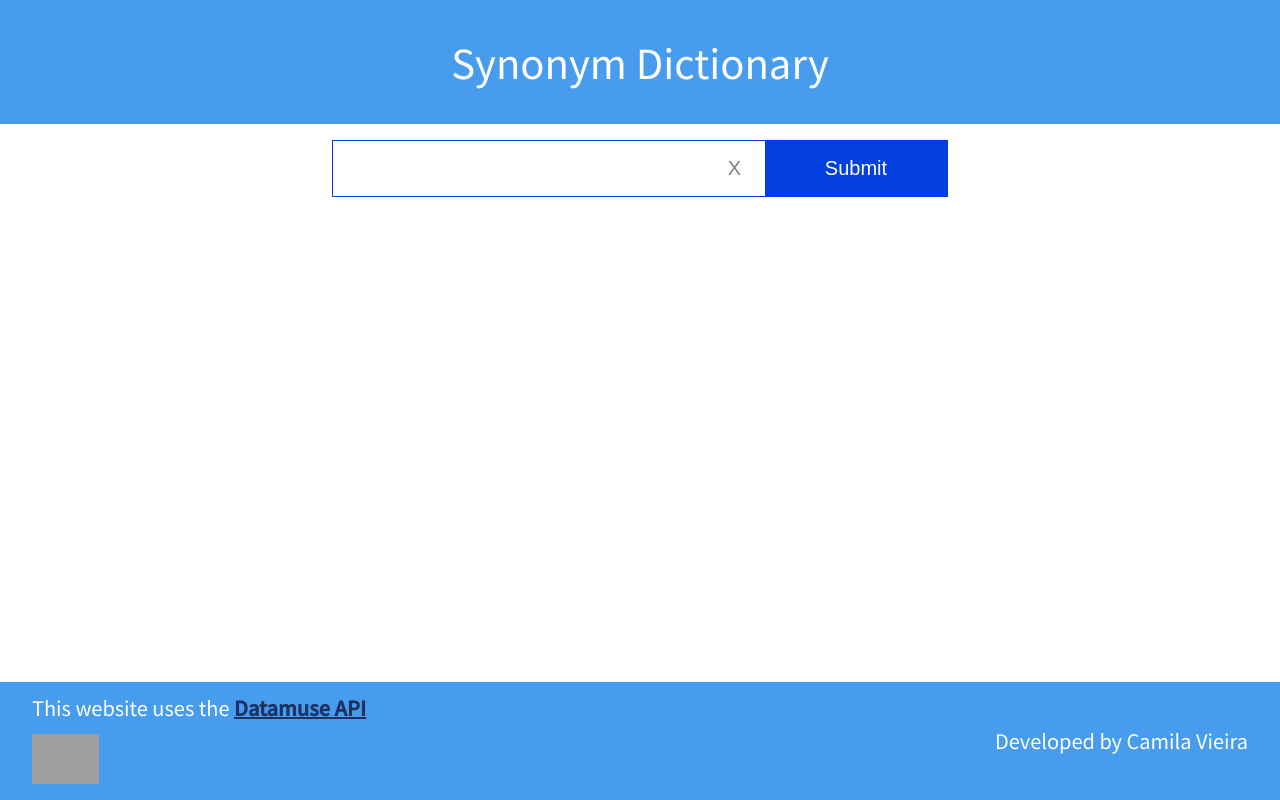
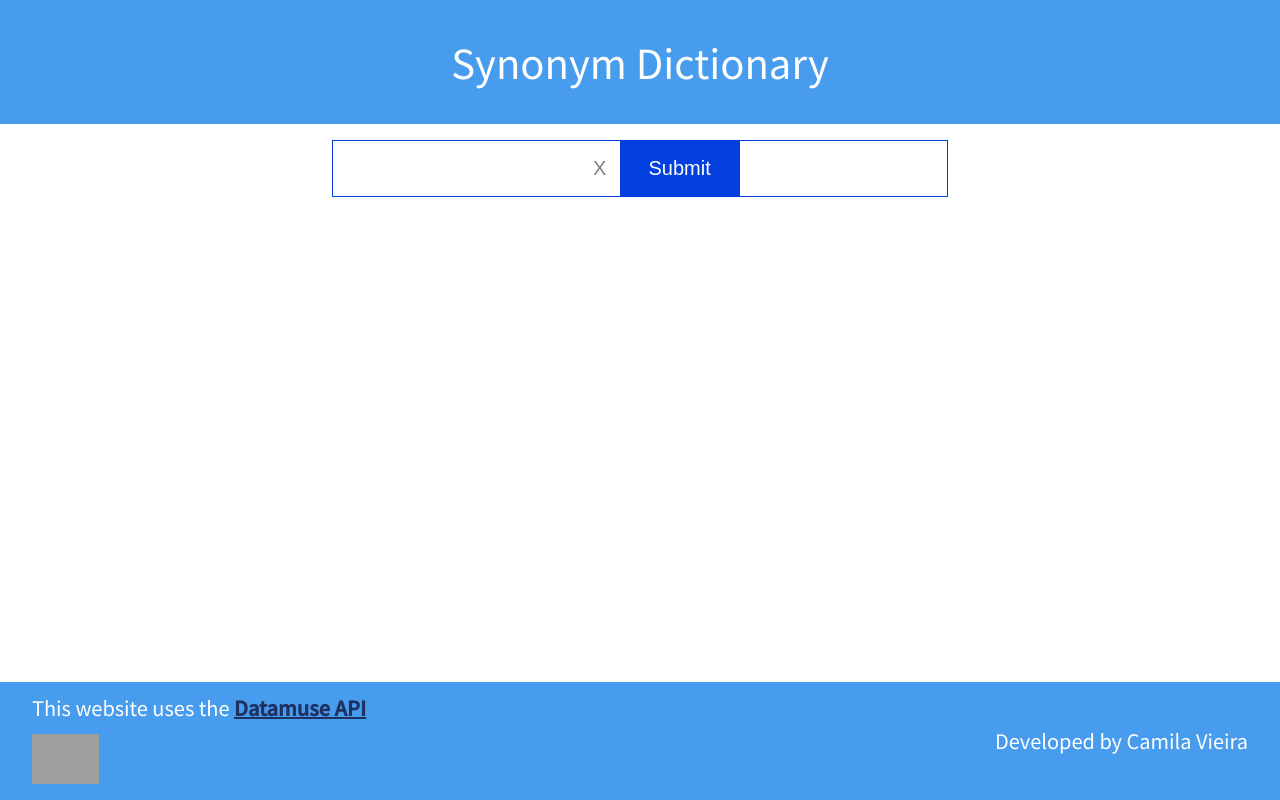
Before and after one commit to CamilaSBVieira/synonym-dictionary, a React (Vite) app: page / in a window 1280 px wide. Built offline with nearby package versions, Linux system fonts and the light colour scheme; grey boxes are pictures that could not be loaded.

Commit message:
Fix search bar for mobile

```diff
--- a/src/assets/styles/searchBar.css
+++ b/src/assets/styles/searchBar.css
@@ -3,8 +3,7 @@
 .searchBar {
     border: 1px solid #043FE0;
     display: flex;
-    flex-direction: column;
-    align-items: fill;
+    justify-content: space-between;
     width: 100%;
     position: relative;
     padding-left: .4rem;
```
